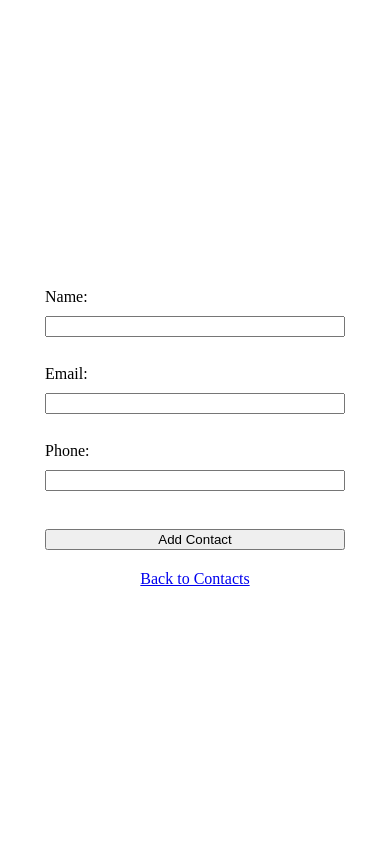
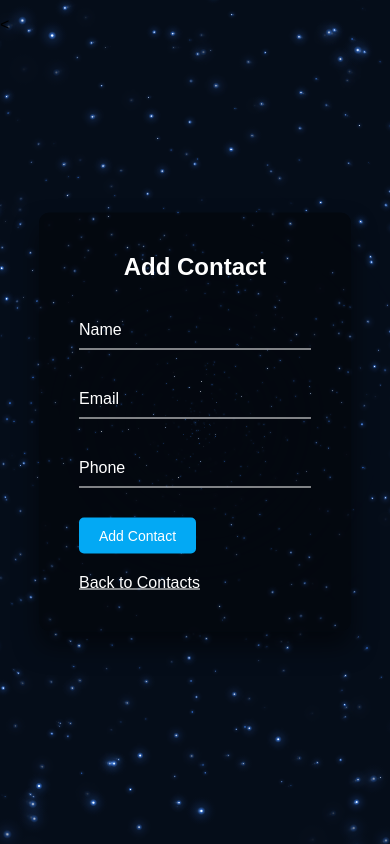
Before and after one commit to madi8075/COP4331_SmallProject, a PHP site: page /addcontacts.php in a window 390 px wide. Run offline with PHP 8.4, Linux system fonts and the light colour scheme.

Commit message:
more frontend

```diff
--- /dev/null
+++ b/addContactsStyles.css
@@ -0,0 +1,95 @@
+body {
+    margin: 0;
+    padding: 0;
+    font-family: sans-serif;
+}
+
+.box {
+    position: absolute;
+    top: 50%;
+    left: 50%;
+    transform: translate(-50%, -50%);
+    width: 400px;
+    padding: 40px;
+    background: rgba(0, 0, 0, .4);
+    box-sizing: border-box;
+    box-shadow: 0 15px 25px rgba(0, 0, 0, .5);
+    border-radius: 10px;
+}
+
+.box h2 {
+    margin: 0 0 30px;
+    padding: 0;
+    color: #FFF;
+    text-align: center;
+}
+
+.box .inputBox {
+    position: relative;
+}
+
+.box .inputBox input {
+    width: 100%;
+    padding: 10px 0;
+    font-size: 16px;
+    color: #FFF;
+    letter-spacing: 1px;
+    margin-bottom: 30px;
+    border: none;
+    border-bottom: 1px solid #FFF;
+    outline: none;
+    background: transparent;
+}
+
+.box .inputBox label {
+    position: absolute;
+    top: 0;
+    left: 0;
+    padding: 10px 0;
+    font-size: 16px;
+    color: #FFF;
+    pointer-events: none;
+    transition: .5s;
+    animation: LabelOnLoad 1s forwards 0s ease;
+}
+
+@keyframes LabelOnLoad {
+    0% {
+        transform: rotate(0) translateY(-19px);
+        opacity: 0;
+    }
+    100% {
+        transform: rotate(0) translateY(0);
+        opacity: 1;
+    }
+}
+
+.box .inputBox input:focus ~ label,
+.box .inputBox input:valid ~ label {
+    top: -19px;
+    left: 0;
+    color: #03A9F4;
+    font-size: 12px;
+}
+
+.box input[type='submit'] {
+    background: transparent;
+    border: none;
+    outline: none;
+    color: #FFF;
+    background: #03A9F4;
+    padding: 10px 20px;
+    cursor: pointer;
+    border-radius: 5px;
+    font-size: 14px;
+}
+
+.box input[type='submit']:hover {
+    background-color: rgba(3, 169, 244, 0.7);
+}
+
+@media(max-width: 720px) {
+    .box {
+        width: 80%;
+    }
+}
--- a/addcontacts.php
+++ b/addcontacts.php
@@ -102,45 +102,150 @@
                 }
             });
         });
+        window.onload = function(){
+            var canvas = document.getElementById('canvas');
+            canvas.width = window.innerWidth;
+            canvas.height = window.innerHeight;
+            var ctx = canvas.getContext('2d'),
+                w = canvas.width,
+                h = canvas.height;
+
+
+            hue = 217,
+            stars = [],
+            count = 0,
+            maxStars = 1400;
+            // Cache gradient
+            var canvas2 = document.createElement('canvas'),
+                ctx2 = canvas2.getContext('2d');
+            canvas2.width = 100;
+            canvas2.height = 100;
+            var half = canvas2.width / 2,
+                gradient2 = ctx2.createRadialGradient(half, half, 0, half, half, half);
+            gradient2.addColorStop(0.025, '#fff');
+            gradient2.addColorStop(0.1, 'hsl(' + hue + ', 61%, 33%)');
+            gradient2.addColorStop(0.25, 'hsl(' + hue + ', 64%, 6%)');
+            gradient2.addColorStop(1, 'transparent');
+
+            ctx2.fillStyle = gradient2;
+            ctx2.beginPath();
+            ctx2.arc(half, half, half, 0, Math.PI * 2);
+            ctx2.fill();
+
+            function random(min, max) {
+                if (arguments.length < 2) {
+                    max = min;
+                    min = 0;
+                }
+
+                if (min > max) {
+                    var hold = max;
+                    max = min;
+                    min = hold;
+                }
+
+                return Math.floor(Math.random() * (max - min + 1)) + min;
+            }
+
+            function maxOrbit(x, y) {
+                var max = Math.max(x, y),
+                    diameter = Math.round(Math.sqrt(max * max + max * max));
+                return diameter / 2;
+            }
+
+            var Star = function() {
+
+                this.orbitRadius = random(maxOrbit(w, h));
+                this.radius = random(60, this.orbitRadius) / 12;
+                this.orbitX = w / 2;
+                this.orbitY = h / 2;
+                this.timePassed = random(0, maxStars);
+                this.speed = random(this.orbitRadius) / 50000;
+                this.alpha = random(2, 10) / 10;
+
+                count++;
+                stars[count] = this;
+            }
+
+            Star.prototype.draw = function() {
+                var x = Math.sin(this.timePassed) * this.orbitRadius + this.orbitX,
+                    y = Math.cos(this.timePassed) * this.orbitRadius + this.orbitY,
+                    twinkle = random(10);
+
+                if (twinkle === 1 && this.alpha > 0) {
+                    this.alpha -= 0.05;
+                } else if (twinkle === 2 && this.alpha < 1) {
+                    this.alpha += 0.05;
+                }
+
+                ctx.globalAlpha = this.alpha;
+                ctx.drawImage(canvas2, x - this.radius / 2, y - this.radius / 2, this.radius, this.radius);
+                this.timePassed += this.speed;
+            }
+
+            for (var i = 0; i < maxStars; i++) {
+                new Star();
+            }
+
+            function animation() {
+                ctx.globalCompositeOperation = 'source-over';
+                ctx.globalAlpha = 0.8;
+                ctx.fillStyle = 'hsla(' + hue + ', 64%, 6%, 1)';
+                ctx.fillRect(0, 0, w, h)
+
+                ctx.globalCompositeOperation = 'lighter';
+                for (var i = 1, l = stars.length; i < l; i++) {
+                    stars[i].draw();
+                };
+
+                window.requestAnimationFrame(animation);
+            }
+
+            animation();
+        }
     </script>
     <style>
-            body {
-                margin: 0;
-                height: 100vh; /* make the body take the full viewport height */
-                display: flex;
-                justify-content: center; /* center horizontally */
-                align-items: center; /* center vertically */
-                flex-direction: column; /* stack children vertically */
-            }
-
-            form {
-                display: flex;
-                flex-direction: column;
-                gap: 10px; /* space between form elements */
-                width: 300px; /* or whatever width you prefer */
-            }
-
-            a {
-                margin-top: 20px;
-            }
+        #canvas {
+            position: absolute;
+            top: 0;
+            left: 0;
+            z-index: -1;
+        }
     </style>
+    <link rel="stylesheet" href="addContactsStyles.css">
 </head>
 
 <body>
-
+    <canvas id="canvas"></canvas>
     <!-- Display any error messages here. -->
     <p id="error_message" style="color:red;"></p>
 
     <!-- Form to add a contact. -->
-    <form id="addContactForm">
-        Name: <input type="text" id="name" required><br>
-        Email: <input type="email" id="email" required><br>
-        Phone: <input type="tel" id="phone" required><br>
-        <input type="submit" value="Add Contact">
-    </form>
+    <<body>
+    <canvas id="canvas"></canvas>
+    <!-- Display any error messages here. -->
+    <p id="error_message" style="color:red;"></p>
 
-    <!-- Link to navigate back to the contacts page. -->
-    <a href="contacts.php" class="button">Back to Contacts</a>
-
+    <!-- Form to add a contact. -->
+    <div class="box">
+        <h2>Add Contact</h2>
+        <form id="addContactForm">
+            <div class="inputBox">
+                <input type="text" id="name" required>
+                <label for="name" style="color:white">Name</label>
+            </div>
+            <div class="inputBox">
+                <input type="email" id="email" required>
+                <label for="email" style="color:white">Email</label>
+            </div>
+            <div class="inputBox">
+                <input type="tel" id="phone" required>
+                <label for="phone" style="color:white">Phone</label>
+            </div>
+            <input type="submit" value="Add Contact">
+            <!-- Link to navigate back to the contacts page. -->
+            <a href="contacts.php" class="button" style="display: block; margin-top: 20px; color: white;">Back to Contacts</a>
+        </form>
+    </div>
 </body>
 </html>
```
Also changed, not shown: contacts.php (+4 -4 lines), signup.php (+46 -17 lines).
